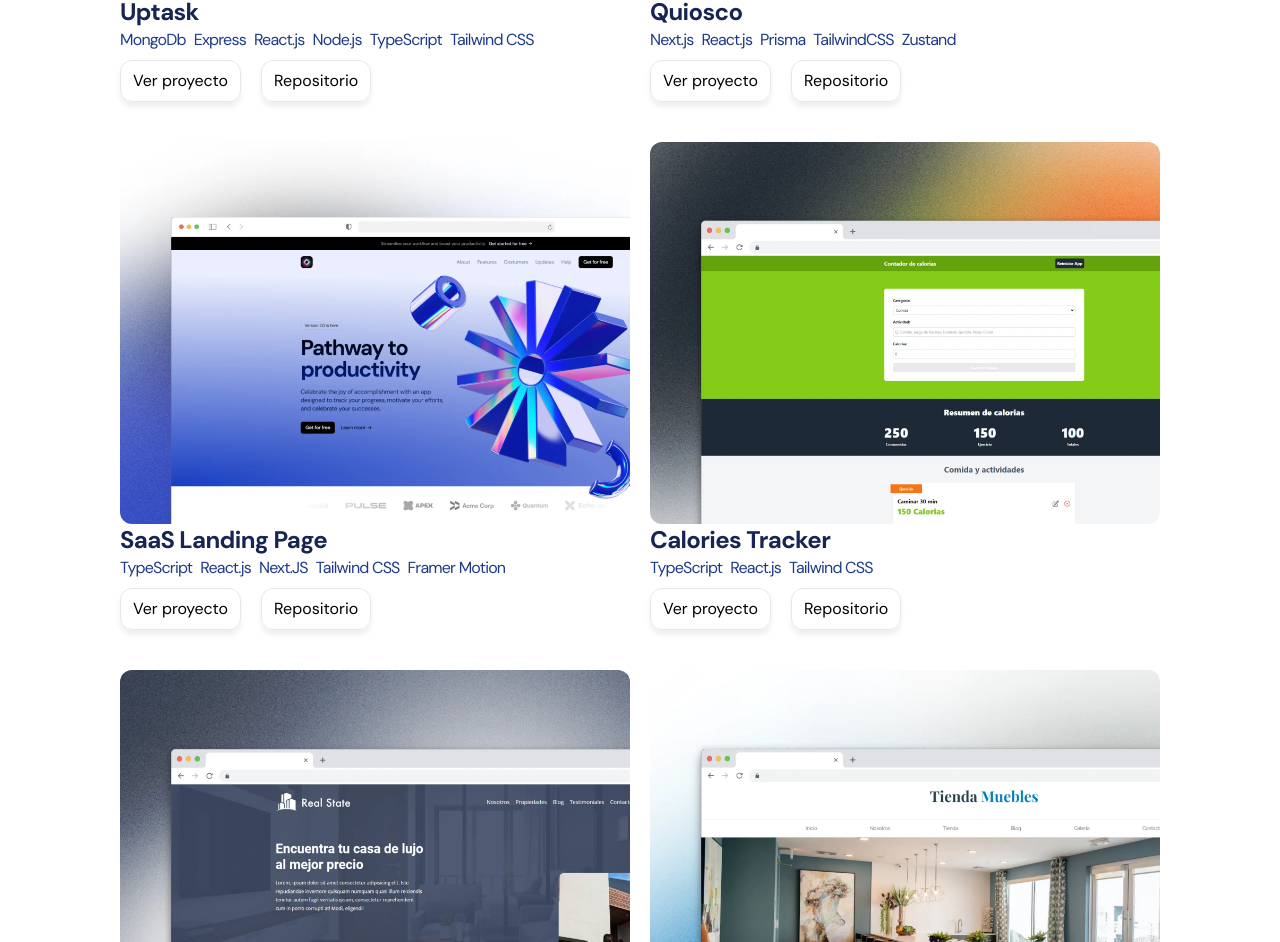
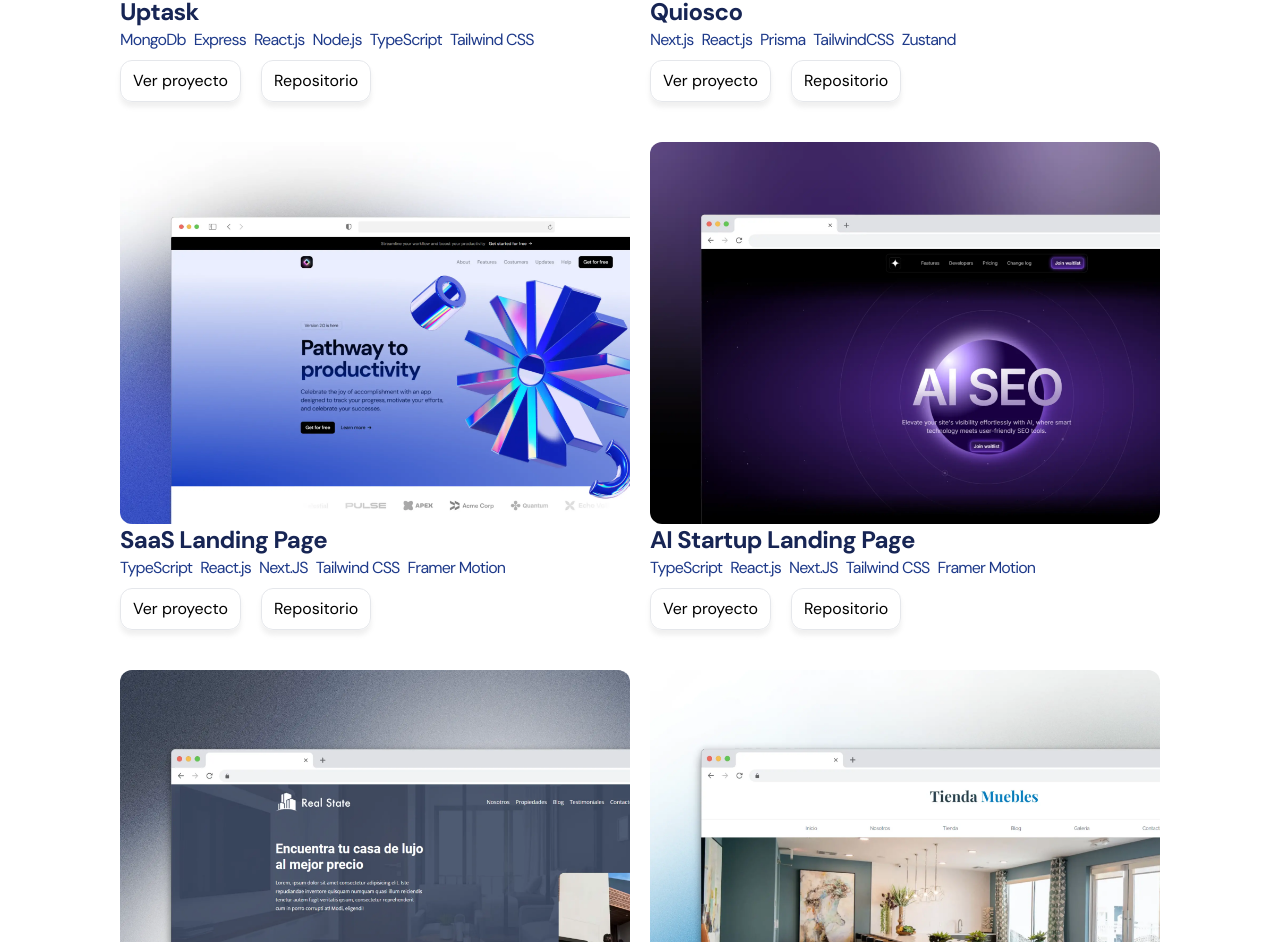
Before and after one commit to EnocDE/new-portfolio, a React (Vite) app: page / in a window 1280 px wide. Shown: the part 2827-3769 px from the top of the page. Built offline with nearby package versions, Linux system fonts and the light colour scheme; no server answers.

Commit message:
Add IA startup project to project list

```diff
--- a/src/sections/Projects.tsx
+++ b/src/sections/Projects.tsx
@@ -37,18 +37,24 @@ const PROJECTS_DATA = [
     ],
     image: "saas",
     description:
-      'Landing page desarrollada para <span class="highlight-text">promocionar un SaaS</span>.',
+      'Landing page desarrollada para promocionar un <span class="highlight-text">SaaS</span>.',
     page: "https://landing-page-saas-parallax.vercel.app/",
     repository: "https://github.com/EnocDE/landing-page-parallax",
   },
   {
-    name: "Calories Tracker",
-    technologies: ["TypeScript", "React.js", "Tailwind CSS"],
-    image: "tracker",
+    name: "AI Startup Landing Page",
+    technologies: [
+      "TypeScript",
+      "React.js",
+      "Next.JS",
+      "Tailwind CSS",
+      "Framer Motion",
+    ],
+    image: "aistartup",
     description:
-      'Esta aplicación proporciona la funcionalidad necesaria para llevar un detallado <span class="highlight-text">registro de las calorías</span> consumidas y las calorías gastadas a lo largo del día, permitiendo a los usuarios mantener un seguimiento preciso de su ingesta calórica y del gasto energético diario.',
-    page: "https://enocde-calorie-tracker.netlify.app/",
-    repository: "https://github.com/EnocDE/Calorie-Tracker",
+      'Landing page para promocionar una <span class="highlight-text">aplicación web</span> con IA.',
+    page: "https://ia-startup-landing-page.vercel.app/",
+    repository: "https://github.com/EnocDE/IA-startup-landing-page",
   },
   {
     name: "Real State",
```
Also changed, not shown: public/images/projects/aistartup.png (added), public/images/projects/aistartup.webp (added).
